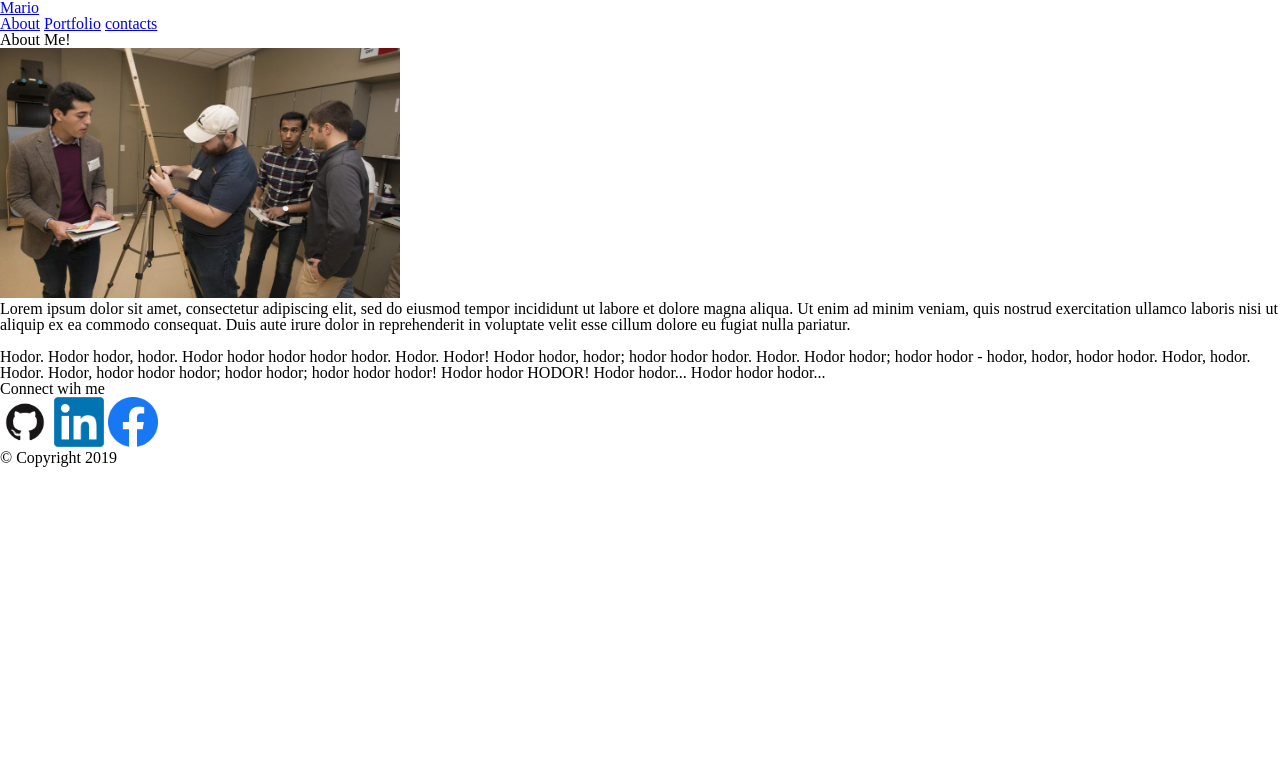
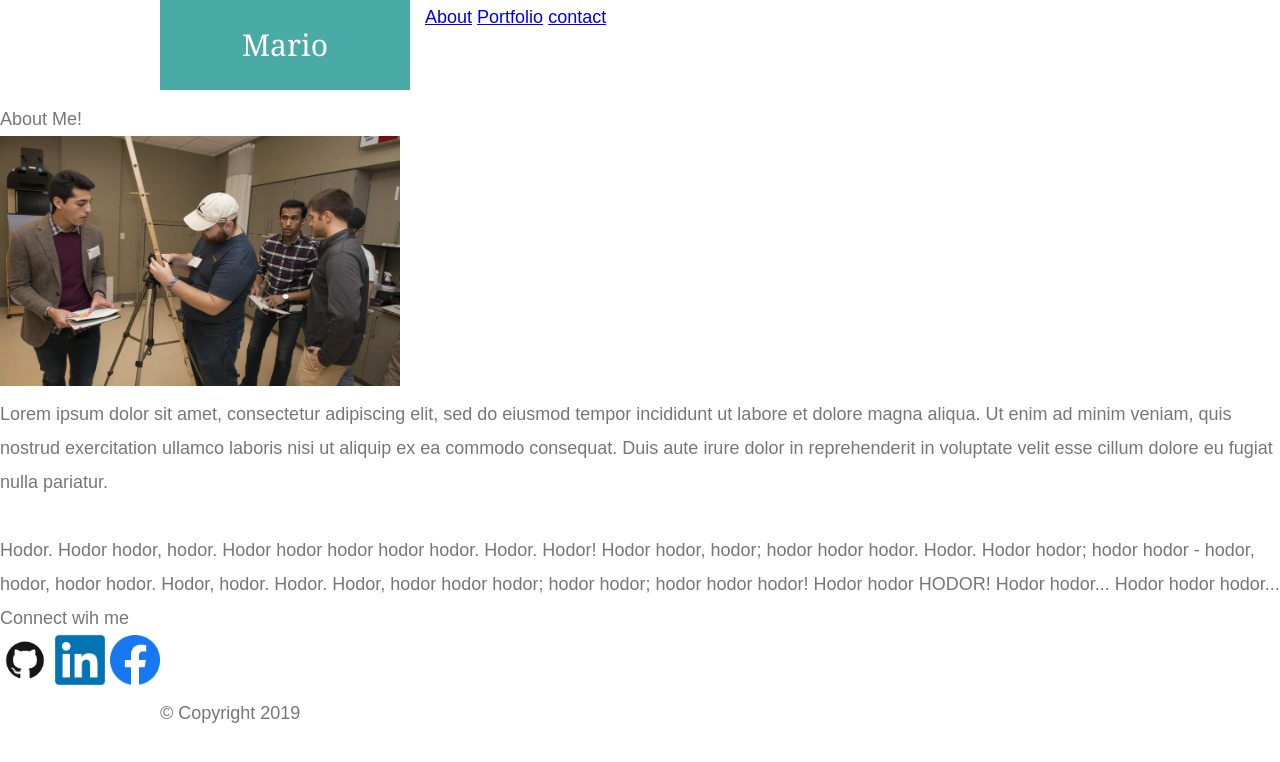
Before and after one commit to Mario-cyber/Responsive-Portfolio, a plain HTML site: page index.html in a window 1280 px wide. Drawn offline with Linux system fonts and the light colour scheme.

Commit message:
styles.css adjustted, breaks introduced to html files

```diff
--- a/css/reset.css
+++ b/css/reset.css
@@ -2,7 +2,7 @@
    v2.0 | 20110126
    License: none (public domain)
 */
-
+/* Meyer reset obtained from: https://meyerweb.com/eric/tools/css/reset/  */
 html, body, div, span, applet, object, iframe,
 h1, h2, h3, h4, h5, h6, p, blockquote, pre,
 a, abbr, acronym, address, big, cite, code,
--- a/css/style.css
+++ b/css/style.css
@@ -14,7 +14,7 @@ body{
     margin: 0 auto;
     clear: both;
 }
-/* just the header */
+
 
 .masthead{
     background: #ffffff;
@@ -23,18 +23,33 @@ body{
     color: #ffffff;
     overflow: auto;
     border-bottom: 2px solid #cccccc;
+    position: fixed;
     width: 100%;
 }
 
 #logo {
     width: 250px;
     height: 90px;
+    background: #4aaaa5;
     float: left;
     font-family: Georgia, 'Times New Roman', Times, serif;
     text-align: center;
     line-height: 90px;
     color: #ffffff;
-    font-weight: 700;
+    font-weight: 700px;
     font-size: 30px;
     text-decoration: none;
 }
+
+nav {
+    color: #999999;
+    text-decoration: none;
+    margin-left: 15px;
+    display: inline-block;
+    border-left: 15px;
+    line-height: 18px;
+}
+
+nav a: :first-child{
+    border-left: 0 none;
+}
--- a/index.html
+++ b/index.html
@@ -6,26 +6,30 @@
     <meta name="viewport" content="width=device-width, initial-scale=1.0">
     <meta http-equiv="X-UA-Compatible" content="ie=edge">
     <title>About me</title>
+    <!-- Meyer reset obtained from: https://meyerweb.com/eric/tools/css/reset/ -->
     <link rel="stylesheet" href="css/reset.css">
+    <!-- Link to custom css stylesheet. remeber last link overrides previous css -->
+    <link rel="stylesheet" href="css/style.css">
     </head>
 
 <body>
     <header id="masthead">
-        <div class="conatiner">
-            <a href="index.html" id="logo">Mario
-            </a>
+        <div class="container">
+            <a href="index.html" id="logo">
+                Mario</a>
             <nav>
-
                 <a href="index.html">
                     About</a>
-                <a href="profile.html">Portfolio</a>
+                <a href="profile.html">
+                    Portfolio</a>
                 <a href="contacts.html">
-                    contacts</a>
+                    contact</a>
 
             </nav>
         </div>
     </header>
-
+    <br>
+    <br>
     <section class="main-container">
         <h1>About Me!</h1>
         <img src="assests/images/profile-pic.jpg" class="auth-image" alt="my picuture" width="400px" height="250px">
```
Also changed, not shown: contacts.html (+4 -2 lines), profile.html (+7 -3 lines).
